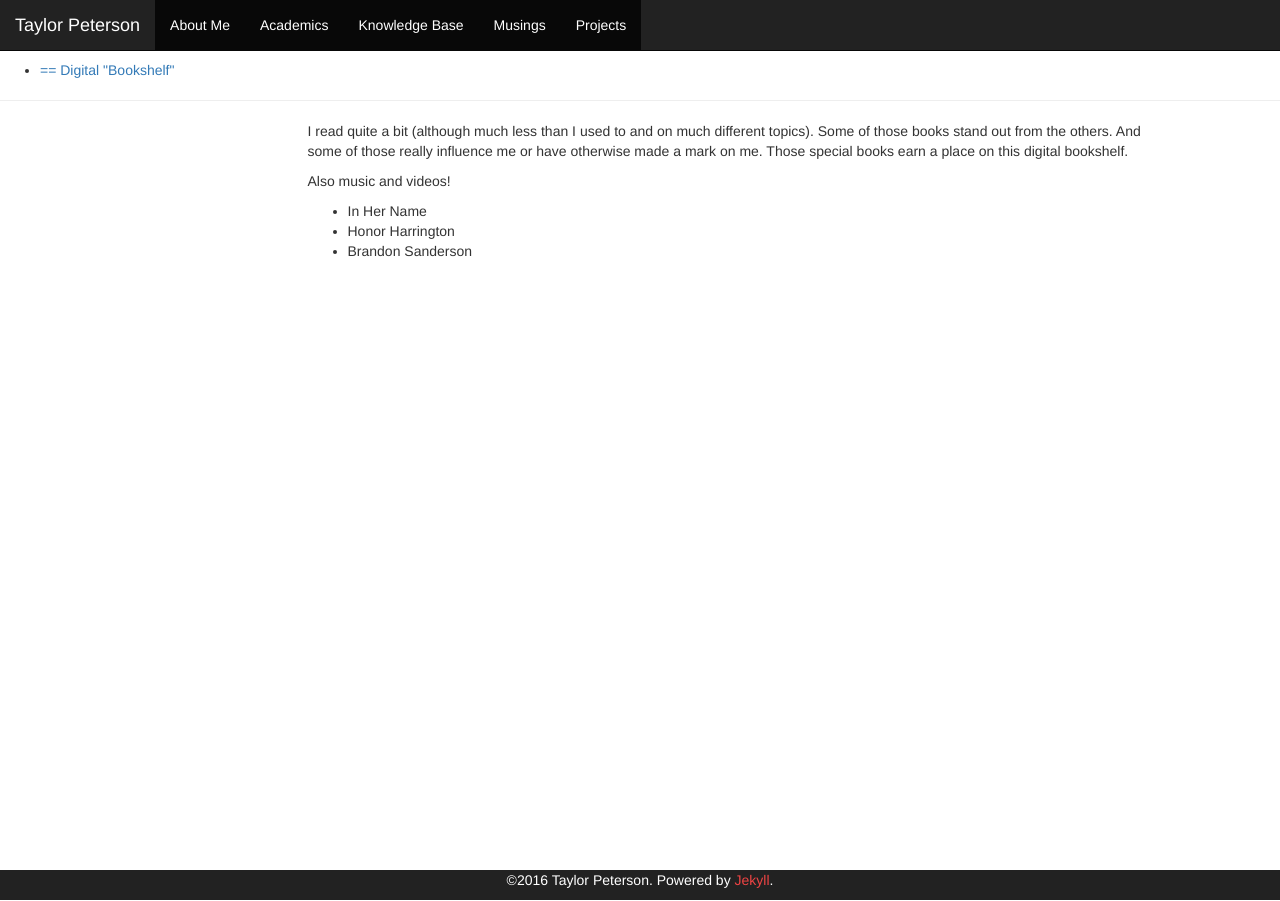
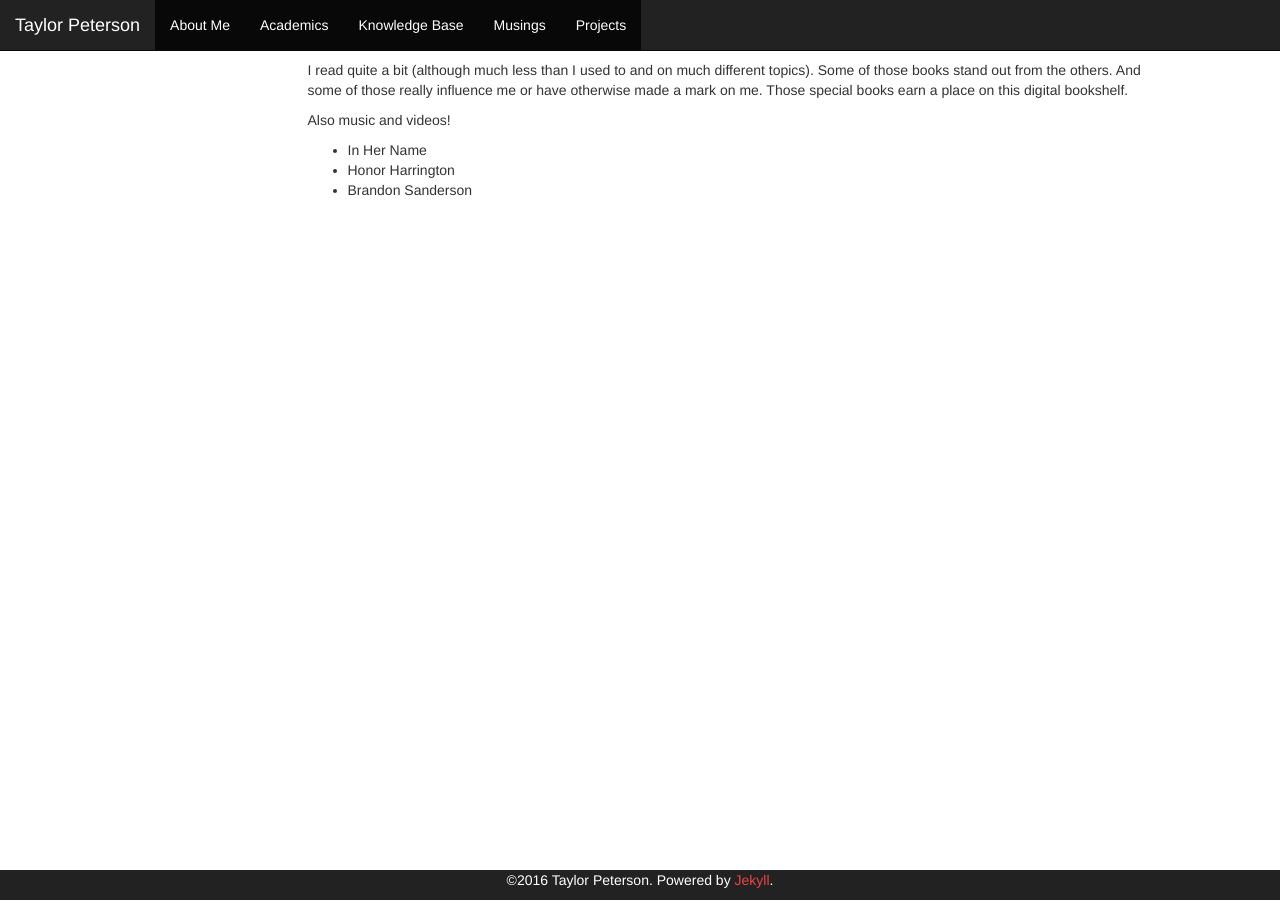
Before and after one commit to taylor-peterson/taylor-peterson.github.io, a Jekyll site: the page built from tmp/digitalbookshelf.md, in a window 1280 px wide. Built offline with Jekyll 4.4.1, drawn with Linux system fonts in a browser that asks for light colours; nearby versions of some CDN libraries.

Commit message:
Remove page navigation

```diff
--- a/_includes/header.html
+++ b/_includes/header.html
@@ -60,44 +60,3 @@
         </div>
     </div>
 </div>
-
-{% assign url_parts      = page.url  | split: '/' %}
-{% assign url_parts_size = url_parts | size %}
-{% if url_parts_size > 0 %}
-    {% assign rm             = url_parts | last %}
-    {% assign base_url       = page.url  | remove: rm %}
-{% endif %}
-
-<ul>
-{% if page.path contains 'index' %}
-    <!-- If we've got a sub index file, we should display bread-crumbs and sub-pages. -->
-    {% for node in site.pages %}
-      {% assign node_url_parts = node.url | split: '/' %}
-      {% assign node_url_parts_size = node_url_parts | size %}
-      {% assign sub_node_url_parts_size = node_url_parts_size | minus:1 %}
-      {% assign parent_size = node_url_parts_size | plus:1 %}
-      {% if page.url contains node.url and url_parts_size == parent_size %}
-        <li><a href='{{node.url}}'>&lt&lt {{node.title}}</a></li>
-      {% elsif node.url contains page.url and url_parts_size == sub_node_url_parts_size %}
-        <li><a href='{{node.url}}'>&gt&gt {{node.title}}</a></li>
-      {% elsif node.url == page.url %}
-        <li><a href='{{node.url}}'>== {{node.title}}</a></li>
-      {% endif %}
-    {% endfor %}
-{%else %}
-    <!-- If we've got a normal page, we should display bread-crumbs and sibling-pages. -->
-    {% for node in site.pages %}
-      {% if node.url contains base_url %}
-        {% assign node_url_parts = node.url | split: '/' %}
-        {% assign node_url_parts_size = node_url_parts | size %}
-        {% if url_parts_size == node_url_parts_size %}
-          <li><a href='{{node.url}}'>== {{node.title}}</a></li>
-        {% elsif node.url == base_url %}
-          <li><a href='{{node.url}}'>&lt&lt {{node.title}}</a></li>
-        {% endif %}
-      {% endif %}
-    {% endfor %}
-{% endif %}
-</ul>
-
-<hr>
```
